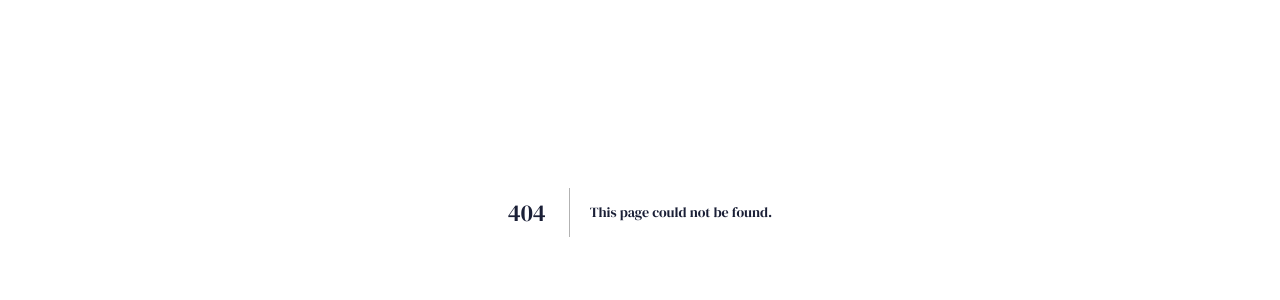
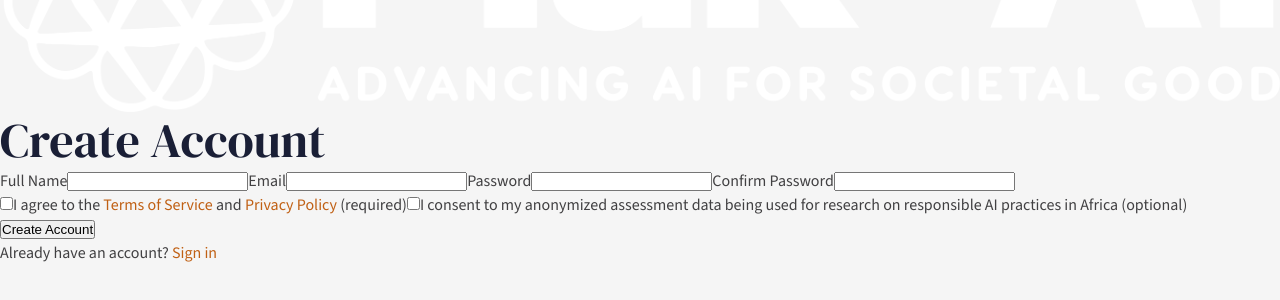
Before and after one commit to Alvin-Nahabwe/makai-rai-platform, a Next.js app: page /register in a window 1280 px wide. Before the commit this address had no page. Shown: the part 188-488 px from the top of the page. Built offline with nearby package versions, Linux system fonts and the light colour scheme.

Commit message:
feat: add registration page with ToS and research consent

```diff
--- /dev/null
+++ b/app/(public)/layout.tsx
@@ -0,0 +1,3 @@
+export default function PublicLayout({ children }: { children: React.ReactNode }) {
+  return <div className="public-layout">{children}</div>;
+}
--- /dev/null
+++ b/app/(public)/register/page.tsx
@@ -0,0 +1,79 @@
+'use client';
+
+import { useState } from 'react';
+import { useRouter } from 'next/navigation';
+import Link from 'next/link';
+
+export default function RegisterPage() {
+  const router = useRouter();
+  const [form, setForm] = useState({
+    name: '', email: '', password: '', confirmPassword: '',
+    termsAccepted: false, researchConsent: false,
+  });
+  const [error, setError] = useState('');
+  const [loading, setLoading] = useState(false);
+
+  async function handleSubmit(e: React.FormEvent) {
+    e.preventDefault();
+    setError('');
+    if (form.password !== form.confirmPassword) { setError('Passwords do not match'); return; }
+
+    setLoading(true);
+    try {
+      const res = await fetch('/api/auth/register', {
+        method: 'POST',
+        headers: { 'Content-Type': 'application/json' },
+        body: JSON.stringify(form),
+      });
+      const data = await res.json();
+      if (!res.ok) { setError(data.error); return; }
+      router.push('/login?registered=true');
+    } catch {
+      setError('Something went wrong. Please try again.');
+    } finally {
+      setLoading(false);
+    }
+  }
+
+  return (
+    <div className="auth-container">
+      <div className="auth-card">
+        <img src="/logo-makai-white.png" alt="MAK-AI" className="auth-logo" />
+        <h1>Create Account</h1>
+        {error && <div className="auth-error" role="alert">{error}</div>}
+        <form onSubmit={handleSubmit}>
+          <label htmlFor="name">Full Name</label>
+          <input id="name" type="text" required value={form.name}
+            onChange={(e) => setForm({ ...form, name: e.target.value })} />
+          <label htmlFor="email">Email</label>
+          <input id="email" type="email" required value={form.email}
+            onChange={(e) => setForm({ ...form, email: e.target.value })} />
+          <label htmlFor="password">Password</label>
+          <input id="password" type="password" required minLength={8} value={form.password}
+            onChange={(e) => setForm({ ...form, password: e.target.value })} />
+          <label htmlFor="confirmPassword">Confirm Password</label>
+          <input id="confirmPassword" type="password" required value={form.confirmPassword}
+            onChange={(e) => setForm({ ...form, confirmPassword: e.target.value })} />
+          <div className="consent-group">
+            <label className="checkbox-label">
+              <input type="checkbox" required checked={form.termsAccepted}
+                onChange={(e) => setForm({ ...form, termsAccepted: e.target.checked })} />
+              I agree to the <a href="/terms" target="_blank">Terms of Service</a> and{' '}
+              <a href="/privacy" target="_blank">Privacy Policy</a> (required)
+            </label>
+            <label className="checkbox-label">
+              <input type="checkbox" checked={form.researchConsent}
+                onChange={(e) => setForm({ ...form, researchConsent: e.target.checked })} />
+              I consent to my anonymized assessment data being used for research on
+              responsible AI practices in Africa (optional)
+            </label>
+          </div>
+          <button type="submit" className="btn-primary" disabled={loading}>
+            {loading ? 'Creating Account...' : 'Create Account'}
+          </button>
+        </form>
+        <p className="auth-footer">Already have an account? <Link href="/login">Sign in</Link></p>
+      </div>
+    </div>
+  );
+}
```
Also changed, not shown: app/api/auth/register/route.ts (added, +51 -0 lines).
